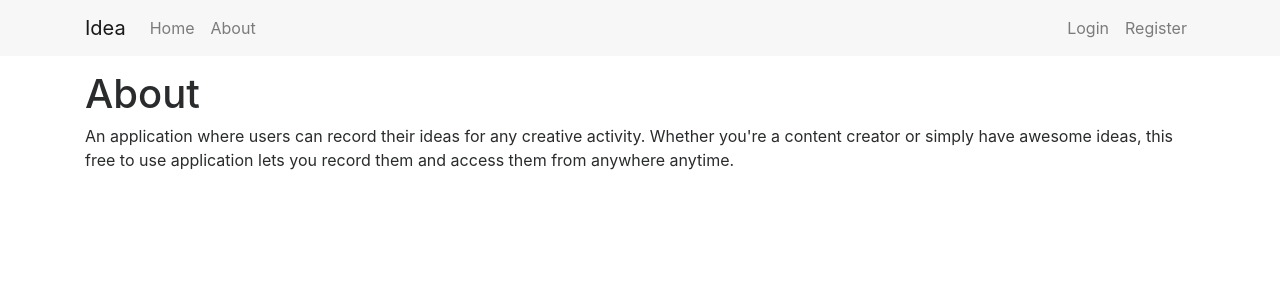
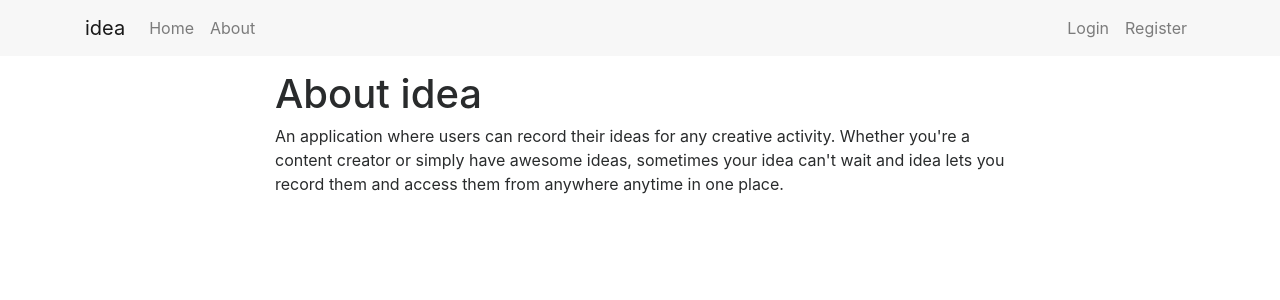
Before and after one commit to scotpfleghaar/Idea-project, a Node server app: page /about in a window 1280 px wide. Shown: the top 300 px of the page. Run offline with Node 20, Linux system fonts and the light colour scheme; some libraries are stand-ins or nearby versions.

Commit message:
Fixed UX and UI

```diff
--- a/app.js
+++ b/app.js
@@ -80,7 +80,7 @@ app.use(function(req, res, next){
 
 //Index Route
 app.get("/", (req, res)=>{
-   const title = "Welcome";
+   const title = "idea";
     res.render("index", {
         title: title
     });
--- a/views/about.handlebars
+++ b/views/about.handlebars
@@ -1,2 +1,6 @@
-<h1>About</h1>
-<p>An application where users can record their ideas for any creative activity. Whether you're a content creator or simply have awesome ideas, this free to use application lets you record them and access them from anywhere anytime.</p>
+<div class="row">
+    <div class="col-md-8 m-auto">
+        <h1>About idea</h1>
+        <p>An application where users can record their ideas for any creative activity. Whether you're a content creator or simply have awesome ideas, sometimes your idea can't wait and idea lets you record them and access them from anywhere anytime in one place.</p>
+    </div>
+</div>
--- a/views/partials/_navbar.handlebars
+++ b/views/partials/_navbar.handlebars
@@ -4,7 +4,7 @@
             aria-controls="navbarSupportedContent" aria-expanded="false" aria-label="Toggle navigation">
             <span class="navbar-toggler-icon"></span>
         </button>
-        <a class="navbar-brand" href="/">Idea</a>
+        <a class="navbar-brand" href="/">idea</a>
         <div class="collapse navbar-collapse" id="navbarSupportedContent">
             <ul class="navbar-nav mr-auto">
                 <li class="nav-item">
```
Also changed, not shown: views/index.handlebars (+6 -6 lines).
